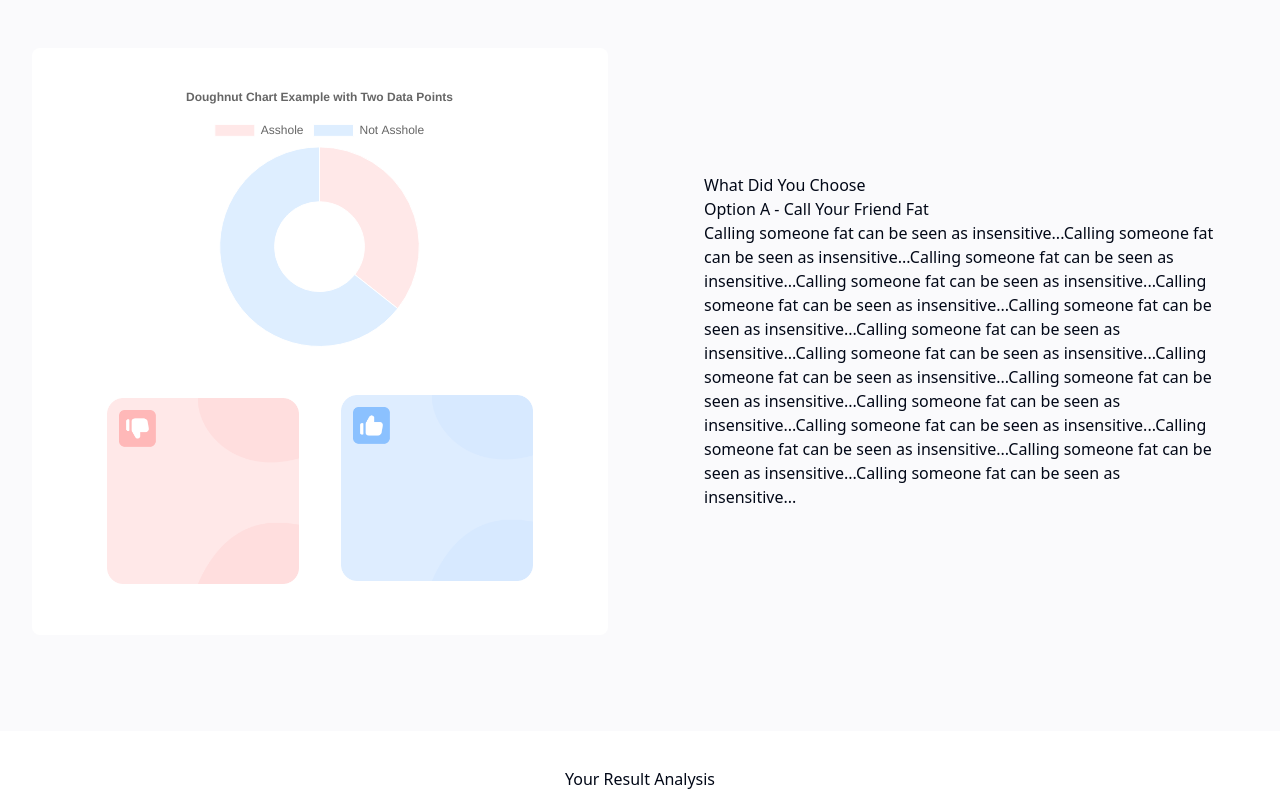
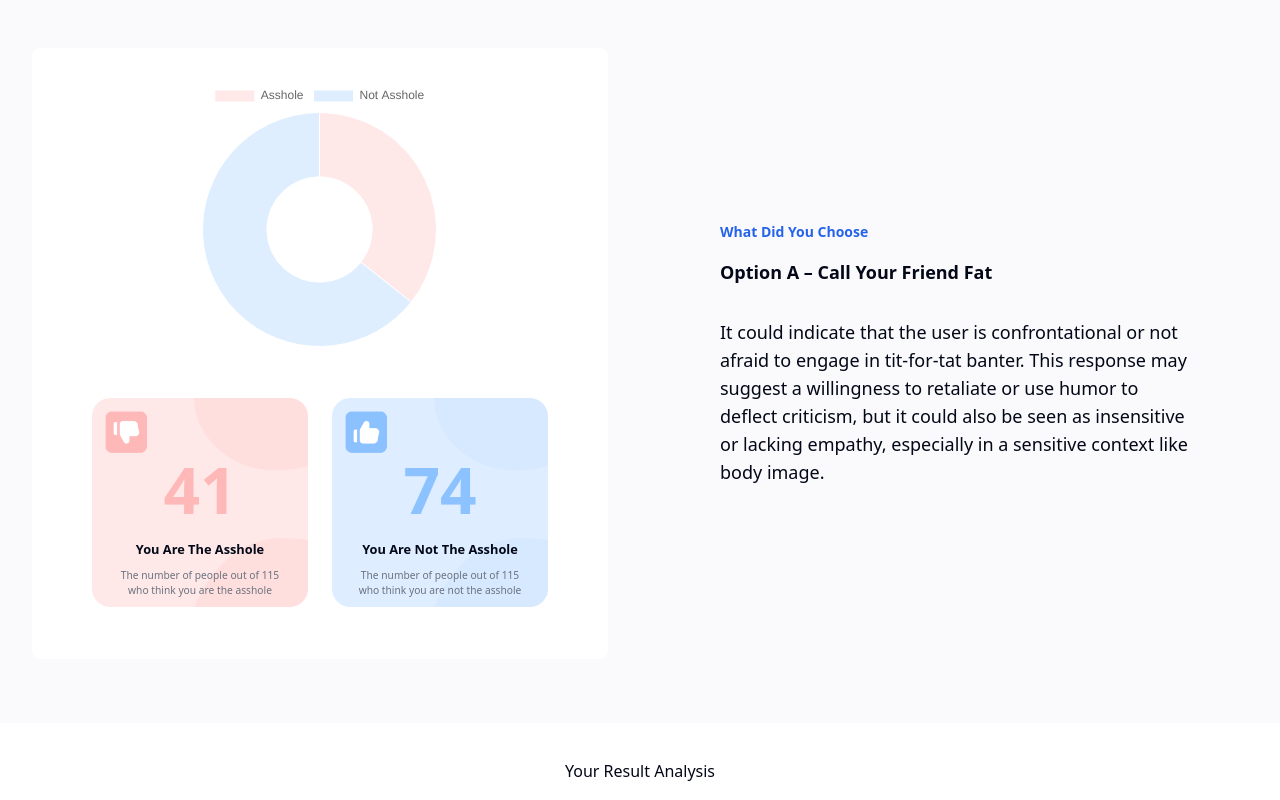
Before and after one commit to 24-S1-2-C-Moral-Decisions/moral-front-end, a Next.js app: page /en in a window 1280 px wide. Shown: the top 800 px of the page. Built offline with nearby package versions, Linux system fonts and the light colour scheme.

Commit message:
update the pie chart and result panel

```diff
--- a/components/feedback-page.tsx
+++ b/components/feedback-page.tsx
@@ -5,9 +5,21 @@ import { cn } from "@/lib/utils";
 import { DoughnutChart } from './ui/chart';
 import { RadarChart } from "./ui/chart";
 
+interface SubAssholePanelProps {
+    backgroundImageUrl: string;
+    result: {
+        assholeNumber: number;
+        notAssholeNumber: number;
+        totalNumber: number;
+    };
+    isAsshole: boolean;
+    textColorClass: string;
+}
+
 const result = {
-    assholePercentage: 41,
-    notAssholePercentage: 74
+    assholeNumber: 41,
+    notAssholeNumber: 74,
+    totalNumber: 115
 };
 
 
@@ -46,7 +58,7 @@ export const FeedbackPage = ({ data }: { data: any }) => {
                     {/*<h2>Feedback Results</h2>*/}
                 </div>
                 <PieChartAndResult />
-                <div className="flex w-full h-24 items-center justify-center">
+                <div className="flex w-full h-16 items-center justify-center">
                 </div>
             </div>
             <RadarChartAndAnalysis />
@@ -77,7 +89,7 @@ function Banner() {
 }
 
 function PieChartAndResult() {
-    const voteData = [result.assholePercentage, result.notAssholePercentage]; // 两个数据点
+    const voteData = [result.assholeNumber, result.notAssholeNumber]; // 两个数据点
     const labels = ['Asshole', 'Not Asshole'];
     return (
         <>
@@ -87,9 +99,9 @@ function PieChartAndResult() {
                         <div className="w-[55%] mx-auto p-4">
                             <DoughnutChart labels={labels} voteData={voteData} />
                         </div>
-                        <div className="w-[90%] flex mx-auto p-4">
-                            <AssholePanel />
-                        </div>
+
+                        <AssholePanel />
+
                     </div>
                 </div>
                 <div className="w-[50%] flex flex-col justify-center">
@@ -106,36 +118,58 @@ function PieChartAndResult() {
 function AssholePanel() {
     return (
         <>
-            <div className="w-full flex mx-auto p-4">
-                <div className="w-[45%] mr-auto" style={{
-                    backgroundImage: 'url("/imgs/assholePanel.png")',
-                    backgroundSize: '100%',
-                    backgroundPosition: 'center',
-                    backgroundRepeat: 'no-repeat',
-                    paddingBottom: '45%'
-                }}>
-
-                </div>
-                <div className="w-[45%] ml-auto" style={{
-                    backgroundImage: 'url("/imgs/notAssholePanel.png")',
-                    backgroundSize: '100%',
-                    backgroundPosition: 'top center',
-                    backgroundRepeat: 'no-repeat',
-                    paddingBottom: '45%'
-                }}>
-                </div>
-
-            </div>
+            <div className="w-full flex mx-auto p-8">
+                <SubAssholePanel backgroundImageUrl="/imgs/assholePanel.png" result={result} isAsshole={true} textColorClass="text-[#FFB8B8]" />
+                <SubAssholePanel backgroundImageUrl="/imgs/notAssholePanel.png" result={result} isAsshole={false} textColorClass="text-[#8CC2FF]" />
+            </div >
         </>
     )
+}
+
+function SubAssholePanel({ backgroundImageUrl, result, isAsshole, textColorClass }: SubAssholePanelProps) {
+    return (
+        <div
+            className="relative w-[45%] mx-auto"
+            style={{
+                backgroundImage: `url(${backgroundImageUrl})`,
+                backgroundSize: '100% auto',
+                backgroundPosition: 'center',
+                backgroundRepeat: 'no-repeat',
+                paddingBottom: '45%',
+            }}
+        >
+            <div className="absolute inset-0 bottom-[2vw] flex flex-col items-center justify-center">
+                <div className={`text-[5vw] ${textColorClass} font-bold`}>
+                    {isAsshole ? result.assholeNumber : result.notAssholeNumber}
+                </div>
+            </div>
+            <div className="absolute bottom-[1vw] left-0 right-0 flex flex-col items-center text-center">
+                <div className="mt-2 text-[1vw] font-bold">You Are {!isAsshole && <span>Not</span>} The Asshole</div>
+                <div className="mt-2 text-[0.8vw] text-gray-500">
+                    The number of people out of {result.totalNumber} <br /> who think you are {!isAsshole && <span>not</span>} the asshole
+                </div>
+            </div>
+        </div>
+    );
 }
 
 function Feedback() {
     return (
         <>
-            <h3>What Did You Choose</h3>
-            <h4>Option A - Call Your Friend Fat</h4>
-            <p>{optionAnalysisTexts[userChoice]}</p>
+            <div className="w-full flex flex-col mx-auto p-4">
+                <div className="mb-4">
+                    <h3 className="text-sm text-blue-600 font-bold">What Did You Choose</h3>
+                </div>
+                <div>
+                    <h1 className="text-lg font-bold mb-2 text-2xl">Option A – Call Your Friend Fat</h1>
+                    <br />
+                    <p className="text-lg">
+                        It could indicate that the user is confrontational or not afraid to engage in tit-for-tat banter.
+                        This response may suggest a willingness to retaliate or use humor to deflect criticism, but it could
+                        also be seen as insensitive or lacking empathy, especially in a sensitive context like body image.
+                    </p>
+                </div>
+            </div>
         </>
     )
 }
--- a/components/ui/chart.tsx
+++ b/components/ui/chart.tsx
@@ -61,8 +61,8 @@ const DoughnutChart: React.FC<DoughnutChartProps> = ({labels,voteData}) => {
         position: 'top',
       },
       title: {
-        display: true,
-        text: 'Doughnut Chart Example with Two Data Points',
+        display: false,
+        text: 'Are you an asshole doughnut chart',
       },
     },
     cutout: '45%', // control the size of the inner circle
```
